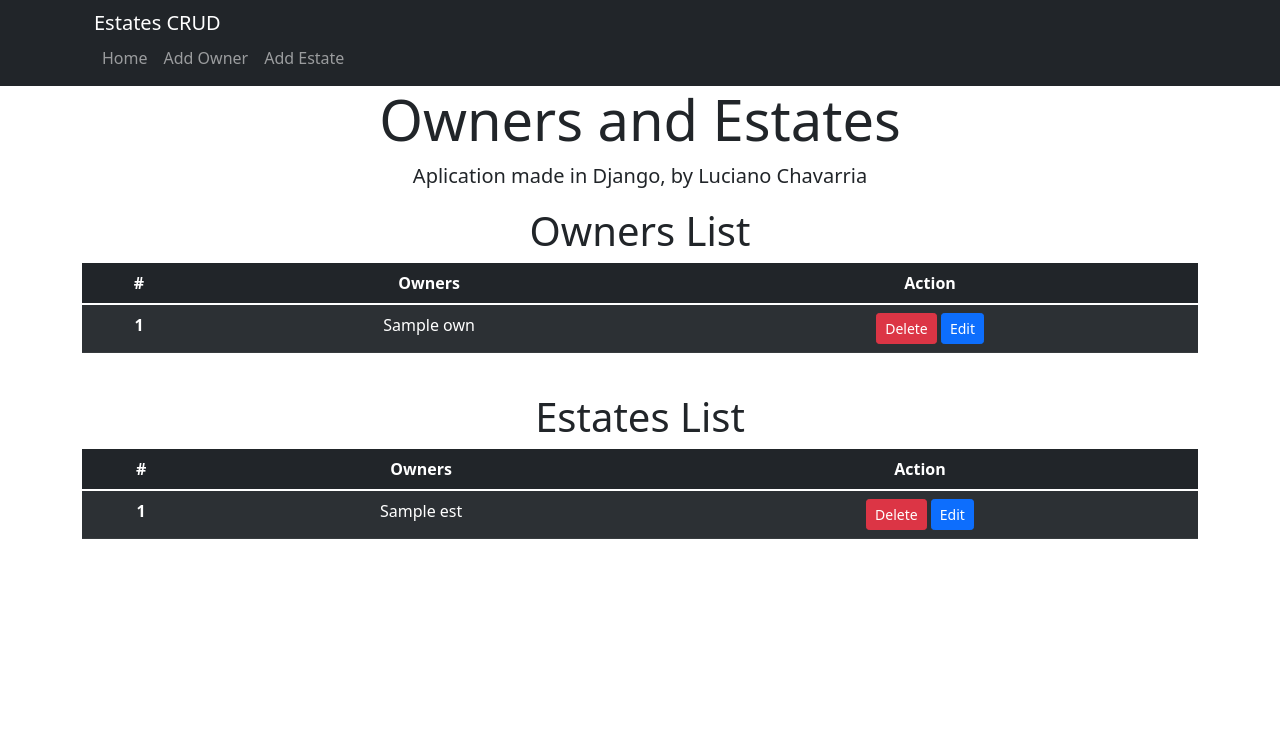
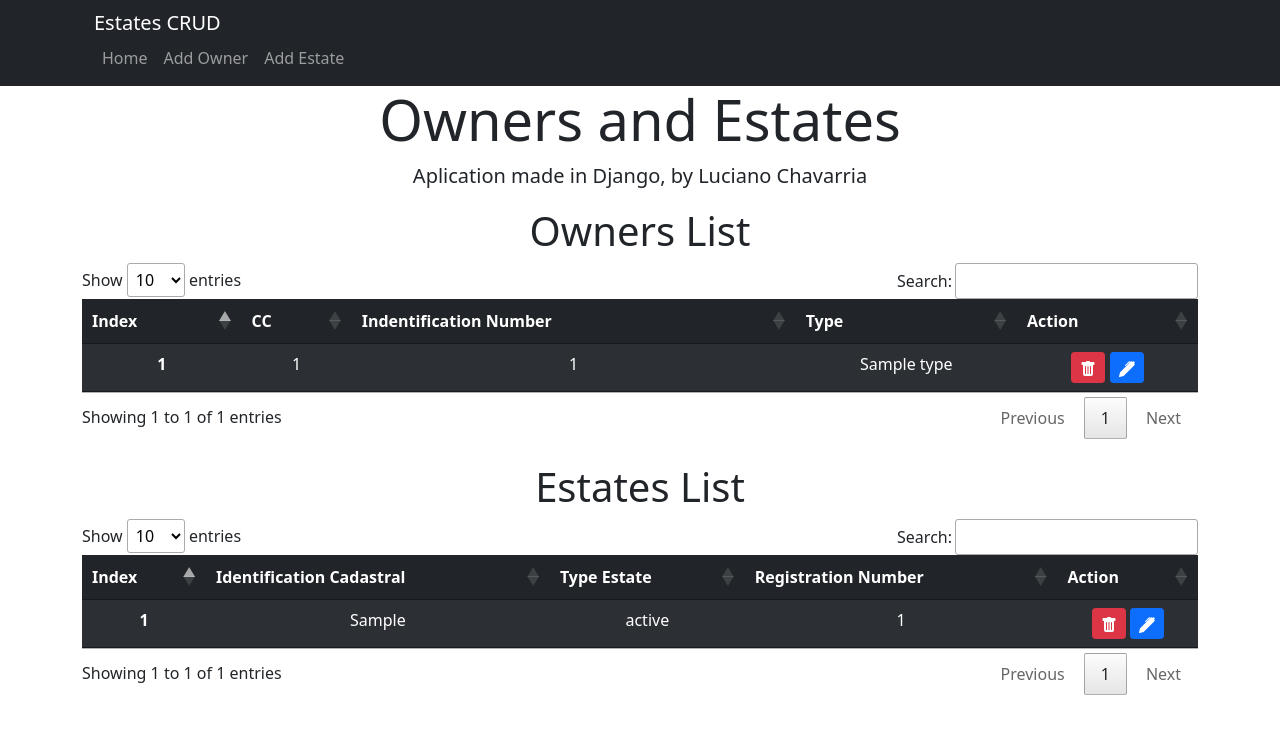
Before and after one commit to Luciano890/Developer-Challenge, a Django app: template estates/templates/estates/index.html in a window 1280 px wide. Shown: the top 734 px of the page. Run offline with Django 3.2, Linux system fonts and the light colour scheme; the template is opened without the code that fills it: most values are stand-ins (such as "Sample title", 1, 10 or a date in 2020); some libraries are stand-ins or nearby versions.

Commit message:
feat: Adding filter for the tables

```diff
--- a/estates/templates/estates/index.html
+++ b/estates/templates/estates/index.html
@@ -2,11 +2,13 @@
 
 <div class="container text-center">
     <h1>Owners List</h1>
-    <table class="table table-dark table-striped">
+    <table class="table table-dark table-striped" id="datatable1">
       <thead>
         <tr>
-          <th scope="col">#</th>
-          <th scope="col">Owners</th>
+          <th scope="col">Index</th>
+          <th scope="col">CC</th>
+          <th scope="col">Indentification Number</th>
+          <th scope="col">Type</th>
           <th scope="col">Action</th>
         </tr>
       </thead>
@@ -14,10 +16,16 @@
         {% for own in owners %}
         <tr>
           <th scope="row">{{ own.id }}</th>
-          <td>{{own}}</td>
+          <td>{{own.ID}}</td>
+          <td>{{own.identificationNumber}}</td>
+          <td>{{own.type}}</td>
           <td>
-            <a class="btn btn-danger btn-sm" href="{% url 'deleteowner' own.id %}">Delete</a>
-            <a class="btn btn-primary btn-sm" href="{% url 'editowner' own.id %}">Edit</a>
+            <a class="btn btn-danger btn-sm" href="{% url 'deleteowner' own.id %}"><svg xmlns="http://www.w3.org/2000/svg" width="16" height="16" fill="currentColor" class="bi bi-trash-fill" viewBox="0 0 16 16">
+              <path d="M2.5 1a1 1 0 0 0-1 1v1a1 1 0 0 0 1 1H3v9a2 2 0 0 0 2 2h6a2 2 0 0 0 2-2V4h.5a1 1 0 0 0 1-1V2a1 1 0 0 0-1-1H10a1 1 0 0 0-1-1H7a1 1 0 0 0-1 1H2.5zm3 4a.5.5 0 0 1 .5.5v7a.5.5 0 0 1-1 0v-7a.5.5 0 0 1 .5-.5zM8 5a.5.5 0 0 1 .5.5v7a.5.5 0 0 1-1 0v-7A.5.5 0 0 1 8 5zm3 .5v7a.5.5 0 0 1-1 0v-7a.5.5 0 0 1 1 0z"/>
+            </svg></i></a>
+            <a class="btn btn-primary btn-sm" href="{% url 'editowner' own.id %}"><svg xmlns="http://www.w3.org/2000/svg" width="16" height="16" fill="currentColor" class="bi bi-pen-fill" viewBox="0 0 16 16">
+              <path d="m13.498.795.149-.149a1.207 1.207 0 1 1 1.707 1.708l-.149.148a1.5 1.5 0 0 1-.059 2.059L4.854 14.854a.5.5 0 0 1-.233.131l-4 1a.5.5 0 0 1-.606-.606l1-4a.5.5 0 0 1 .131-.232l9.642-9.642a.5.5 0 0 0-.642.056L6.854 4.854a.5.5 0 1 1-.708-.708L9.44.854A1.5 1.5 0 0 1 11.5.796a1.5 1.5 0 0 1 1.998-.001z"/>
+            </svg></a>
           </td>
         </tr>
         {% endfor %}
@@ -27,11 +35,13 @@
 <br>
 <div class="container text-center">
     <h1>Estates List</h1>
-    <table class="table table-dark table-striped">
+    <table class="table table-dark table-striped" id="datatable2">
       <thead>
         <tr>
-          <th scope="col">#</th>
-          <th scope="col">Owners</th>
+          <th scope="col">Index</th>
+          <th scope="col">Identification Cadastral</th>
+          <th scope="col">Type Estate</th>
+          <th scope="col">Registration Number</th>
           <th scope="col">Action</th>
         </tr>
       </thead>
@@ -39,10 +49,16 @@
         {% for est in estates %}
         <tr>
           <th scope="row">{{ est.id }}</th>
-          <td>{{est}}</td>
+          <td>{{est.identificationCadastral}}</td>
+          <td>{{est.typeEstate}}</td>
+          <td>{{est.registrationNumber}}</td>
           <td>
-            <a class="btn btn-danger btn-sm" href="{% url 'deleteestate' est.id %}">Delete</a>
-            <a class="btn btn-primary btn-sm" href="{% url 'editestate' est.id %}">Edit</a>
+            <a class="btn btn-danger btn-sm" href="{% url 'deleteestate' est.id %}"><svg xmlns="http://www.w3.org/2000/svg" width="16" height="16" fill="currentColor" class="bi bi-trash-fill" viewBox="0 0 16 16">
+              <path d="M2.5 1a1 1 0 0 0-1 1v1a1 1 0 0 0 1 1H3v9a2 2 0 0 0 2 2h6a2 2 0 0 0 2-2V4h.5a1 1 0 0 0 1-1V2a1 1 0 0 0-1-1H10a1 1 0 0 0-1-1H7a1 1 0 0 0-1 1H2.5zm3 4a.5.5 0 0 1 .5.5v7a.5.5 0 0 1-1 0v-7a.5.5 0 0 1 .5-.5zM8 5a.5.5 0 0 1 .5.5v7a.5.5 0 0 1-1 0v-7A.5.5 0 0 1 8 5zm3 .5v7a.5.5 0 0 1-1 0v-7a.5.5 0 0 1 1 0z"/>
+            </svg></a>
+            <a class="btn btn-primary btn-sm" href="{% url 'editestate' est.id %}"><svg xmlns="http://www.w3.org/2000/svg" width="16" height="16" fill="currentColor" class="bi bi-pen-fill" viewBox="0 0 16 16">
+              <path d="m13.498.795.149-.149a1.207 1.207 0 1 1 1.707 1.708l-.149.148a1.5 1.5 0 0 1-.059 2.059L4.854 14.854a.5.5 0 0 1-.233.131l-4 1a.5.5 0 0 1-.606-.606l1-4a.5.5 0 0 1 .131-.232l9.642-9.642a.5.5 0 0 0-.642.056L6.854 4.854a.5.5 0 1 1-.708-.708L9.44.854A1.5 1.5 0 0 1 11.5.796a1.5 1.5 0 0 1 1.998-.001z"/>
+            </svg></a>
           </td>
         </tr>
         {% endfor %}
--- a/estates/templates/estates/layout.html
+++ b/estates/templates/estates/layout.html
@@ -11,6 +11,12 @@
       rel="stylesheet"
       integrity="sha384-F3w7mX95PdgyTmZZMECAngseQB83DfGTowi0iMjiWaeVhAn4FJkqJByhZMI3AhiU"
       crossorigin="anonymous"
+    />
+
+    <link
+      rel="stylesheet"
+      type="text/css"
+      href="https://cdn.datatables.net/1.11.1/css/jquery.dataTables.css"
     />
 
     <title>Estates Home</title>
@@ -57,9 +63,7 @@
     <div class="jumbotron jumbotron-fluid bg-white">
       <div class="container text-center">
         <h1 class="display-4">Owners and Estates</h1>
-        <p class="lead">
-          Aplication made in Django, by Luciano Chavarria
-        </p>
+        <p class="lead">Aplication made in Django, by Luciano Chavarria</p>
       </div>
     </div>
 
@@ -68,16 +72,24 @@
     <!-- Optional JavaScript; choose one of the two! -->
 
     <!-- Option 1: Bootstrap Bundle with Popper -->
+    <script src="https://ajax.googleapis.com/ajax/libs/jquery/3.5.1/jquery.min.js"></script>
     <script
       src="https://cdn.jsdelivr.net/npm/bootstrap@5.1.1/dist/js/bootstrap.bundle.min.js"
       integrity="sha384-/bQdsTh/da6pkI1MST/rWKFNjaCP5gBSY4sEBT38Q/9RBh9AH40zEOg7Hlq2THRZ"
       crossorigin="anonymous"
     ></script>
-
-    <!-- Option 2: Separate Popper and Bootstrap JS -->
-    <!--
-    <script src="https://cdn.jsdelivr.net/npm/@popperjs/core@2.9.3/dist/umd/popper.min.js" integrity="sha384-W8fXfP3gkOKtndU4JGtKDvXbO53Wy8SZCQHczT5FMiiqmQfUpWbYdTil/SxwZgAN" crossorigin="anonymous"></script>
-    <script src="https://cdn.jsdelivr.net/npm/bootstrap@5.1.1/dist/js/bootstrap.min.js" integrity="sha384-skAcpIdS7UcVUC05LJ9Dxay8AXcDYfBJqt1CJ85S/CFujBsIzCIv+l9liuYLaMQ/" crossorigin="anonymous"></script>
-    -->
+    <script
+      type="text/javascript"
+      charset="utf8"
+      src="https://cdn.datatables.net/1.11.1/js/jquery.dataTables.js"
+    ></script>
+    <script>
+      $(document).ready(function () {
+        $("#datatable1").DataTable();
+      });
+      $(document).ready(function () {
+        $("#datatable2").DataTable();
+      });
+    </script>
   </body>
 </html>
```
Also changed, not shown: estates/models.py (+8 -8 lines), estates/migrations/0001_initial.py, estates/migrations/0002_estate.py (deleted).
